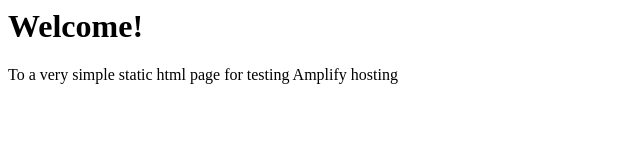
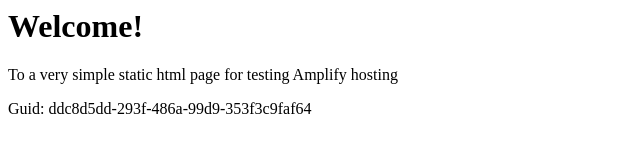
Before and after one commit to aws-aemilia-nrt/Github-PR-Commit-Integration-Test-DoNotTouch-Gith-OKSLNVO2-v1-prod-ap-northeast-1, a website: page src/index.html in a window 1280 px wide. Shown: the whole page, without its empty margins (0-640 px from the left). Drawn offline with Linux system fonts and the light colour scheme.

Commit message:
commit from integ tests

```diff
--- a/src/index.html
+++ b/src/index.html
@@ -1,3 +1,5 @@
+
+
 <html lang="en">
 
 <head>
@@ -10,6 +12,6 @@
 <body>
     <h1>Welcome!</h1>
     <p>To a very simple static html page for testing Amplify hosting</p>
-</body>
+    <p>Guid: ddc8d5dd-293f-486a-99d9-353f3c9faf64</p></body>
 
 </html>
```
